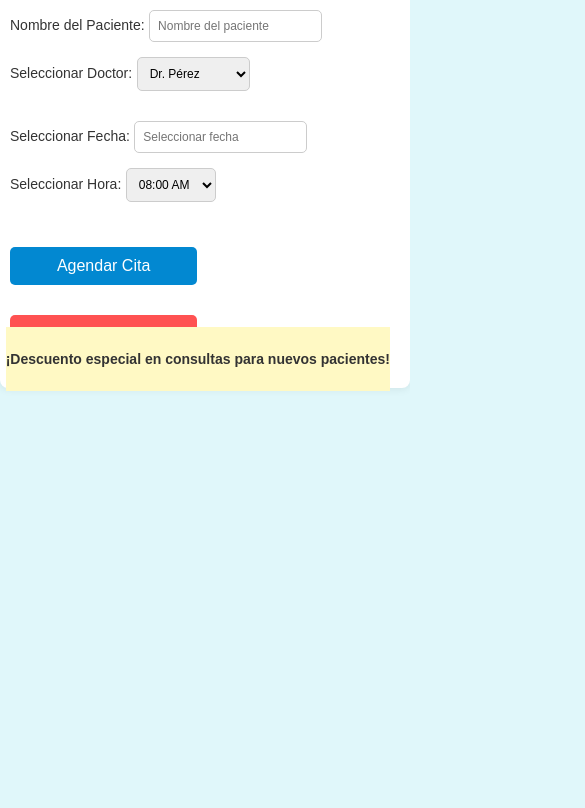
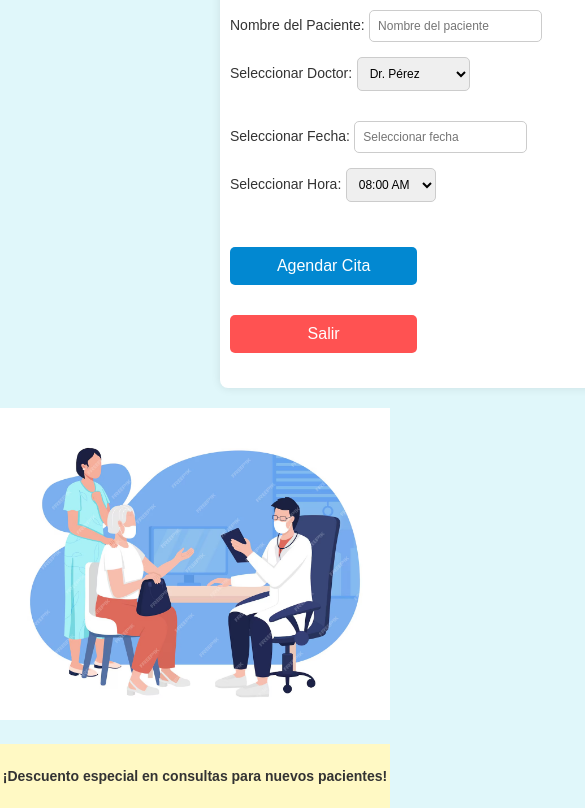
Before and after one commit to David140614/Aplicacion_para_citas, a plain HTML site: page index.html in a window 390 px wide. Shown: the part 453-1261 px from the top of the page, 585 px wide, since content can reach past the window. Before the commit the page ends 861 px from the top, so only its background shows below. Drawn offline with nearby package versions, Linux system fonts and the light colour scheme.

Commit message:
Update styles.css

```diff
--- a/styles.css
+++ b/styles.css
@@ -252,3 +252,23 @@ img {
     max-width: 100%;
     height: auto;
 }
+/* Ajuste de margen para evitar que el contenido quede debajo de la barra lateral */
+.container {
+    margin-left: 220px; /* Da un margen igual al ancho de la barra */
+}
+ @media (max-width: 600px) {
+    /* Ajusta el tamaño y posición del anuncio en móviles */
+    .ad-space {
+        position: relative; /* Para que ya no se superponga */
+        width: 100%;
+        bottom: auto; /* Quita la posición fija al fondo */
+        margin-top: 20px; /* Espacio por debajo del contenido */
+    }
+
+    .banner {
+        width: 100%; /* Ajusta el banner para pantallas pequeñas */
+        position: relative;
+        top: 0;
+        right: 0;
+    }
+}
```
